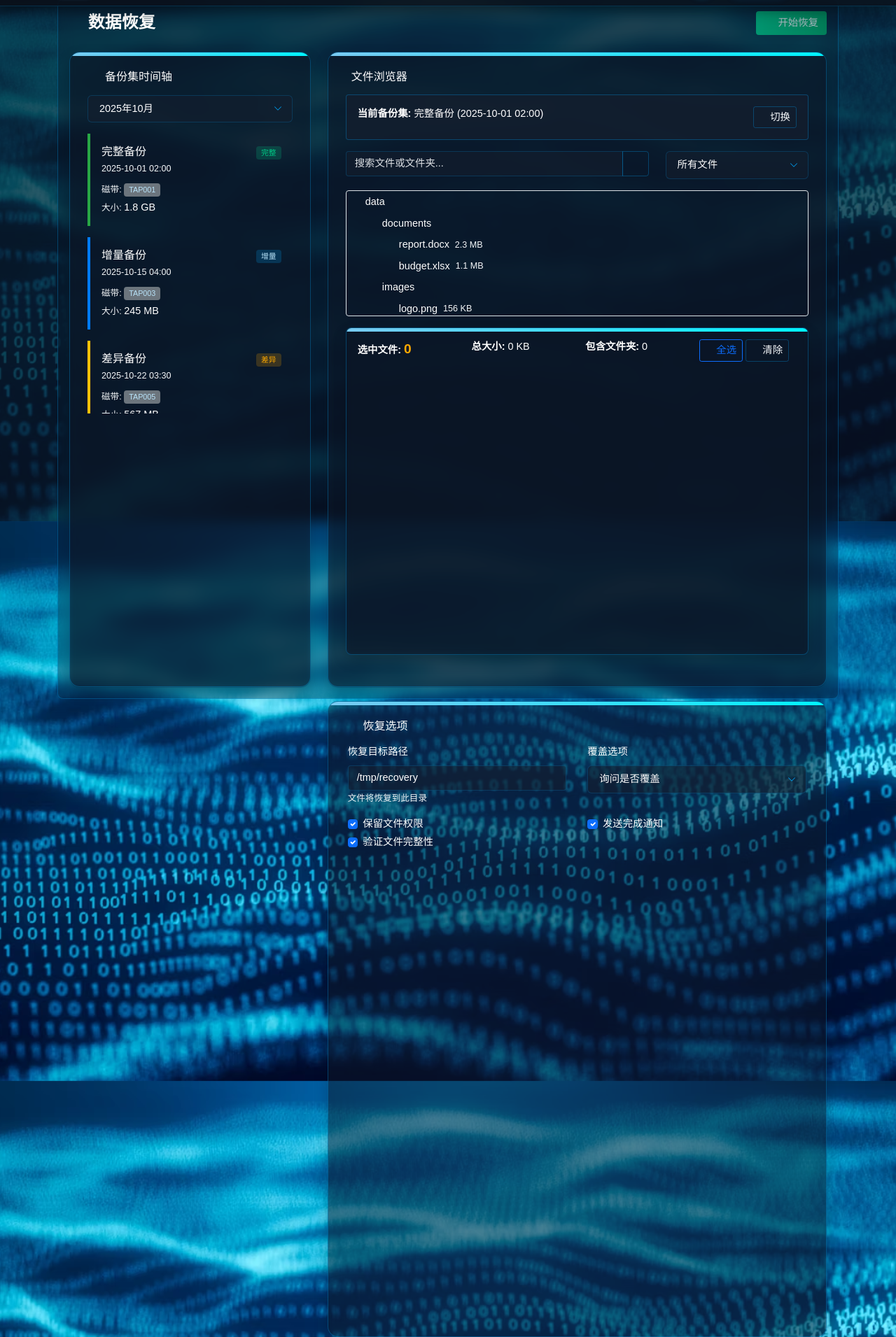
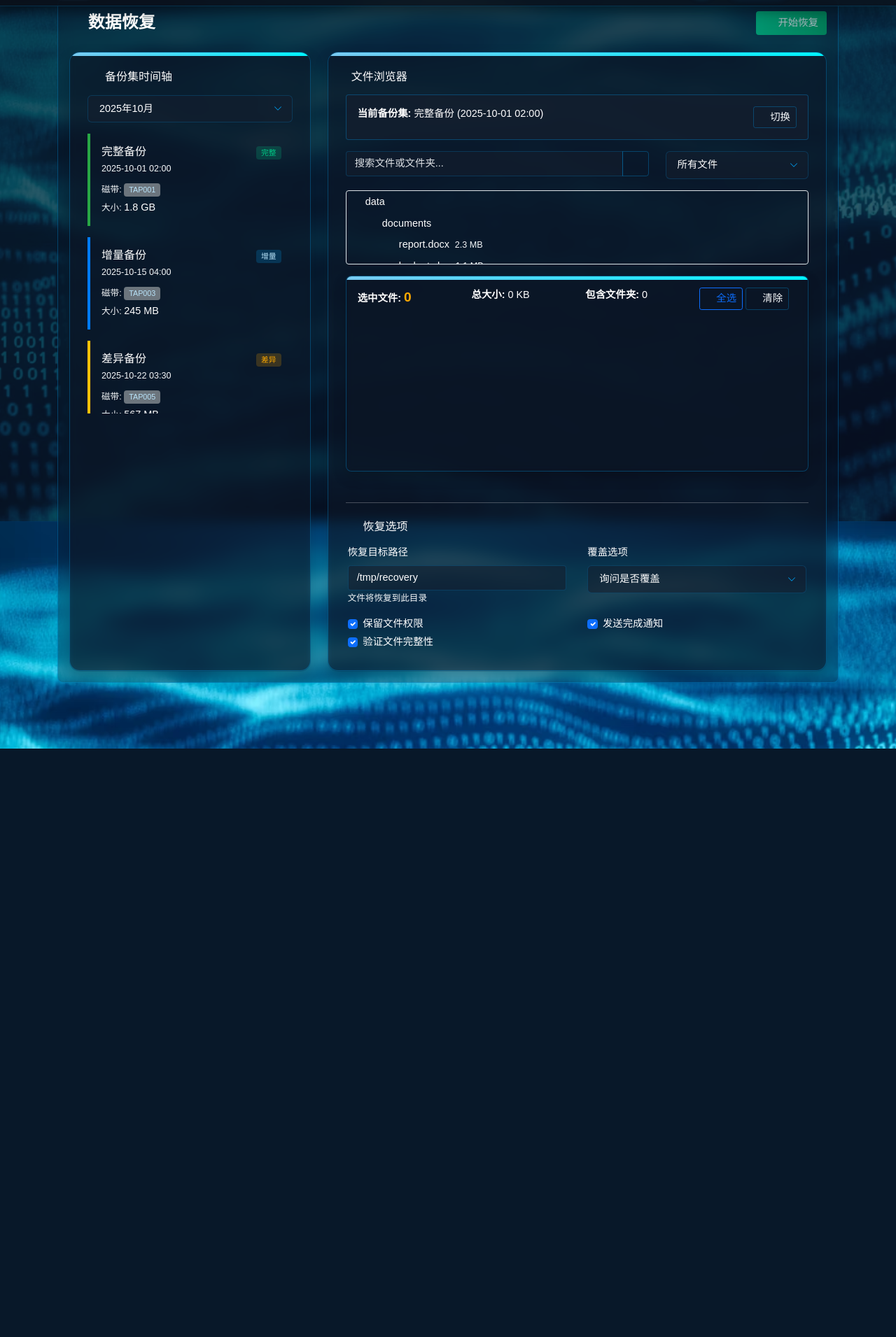
Before and after one commit to grigs28/TAF, a FastAPI app: page /recovery in a window 1280 px wide. Shown: the part 55-1966 px from the top of the page at 70% size. After the commit the page ends 1125 px from the top, so only its background shows below. Run offline with FastAPI, Linux system fonts and the light colour scheme; parts of the project's set-up code (start-up, migrations or seed data) failed here and were passed over; some libraries are stand-ins or nearby versions; some web fonts are replaced.

Commit message:
鍚堝苟鎭㈠閫夐」鍒版枃浠舵祻瑙堝櫒

```diff
--- a/web/templates/recovery.html
+++ b/web/templates/recovery.html
@@ -277,12 +277,9 @@
                             </div>
                         </div>
                     </div>
-                </div>
-            </div>
 
-            <!-- 恢复选项 -->
-            <div class="service-card mt-3">
-                <div class="card-body">
+                    <!-- 恢复选项 -->
+                    <hr class="my-4">
                     <h6 class="mb-3">
                         <i class="bi bi-gear me-2"></i>
                         恢复选项
```
